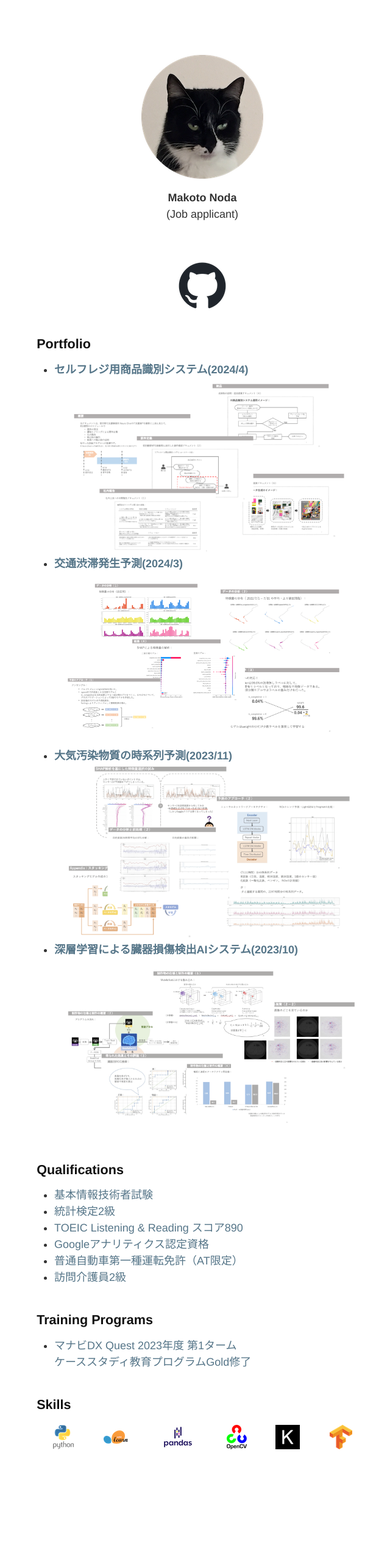
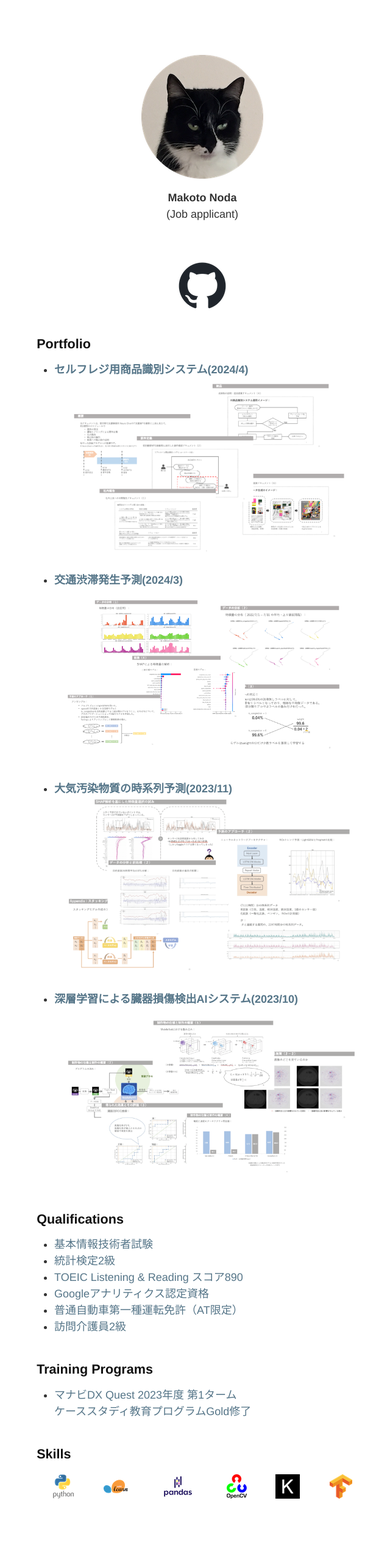
Before and after one commit to Makoto-Noda/Makoto-Noda.github.io, a Jekyll site: the page built from index.md, in a window 1280 px wide. Shown: the whole page at 61% size, without its empty margins (308-948 px from the left). Built offline with Jekyll 4.4.1, drawn with Linux system fonts in a browser that asks for light colours; before the commit the page ends 2470 px from its top, so only the background shows below that.

Commit message:
20240702

```diff
--- a/index.md
+++ b/index.md
@@ -15,11 +15,11 @@ layout: default
 
 ## Portfolio
 - **[セルフレジ用商品識別システム(2024/4)](https://github.com/Makoto-Noda/YOLO/blob/main/デモインターン.pdf)**
-[![YOLO](assets/demointern.png)](https://github.com/Makoto-Noda/YOLO/blob/main/デモインターン.pdf)
+[![YOLO](assets/demointern.png)](https://github.com/Makoto-Noda/YOLO/blob/main/デモインターン.pdf)<br>
 - **[交通渋滞発生予測(2024/3)](https://github.com/Makoto-Noda/NEXCO/blob/main/渋滞発生予測.pdf)**
-[![NEXCO](assets/congestion.png)](https://github.com/Makoto-Noda/NEXCO/blob/main/渋滞発生予測.pdf)
+[![NEXCO](assets/congestion.png)](https://github.com/Makoto-Noda/NEXCO/blob/main/渋滞発生予測.pdf)<br>
 - **[大気汚染物質の時系列予測(2023/11)](https://github.com/Makoto-Noda/TPL0721/blob/main/(発表資料)大気汚染物質予測.pdf)**
-[![TPL0721](assets/tpl.png)](https://github.com/Makoto-Noda/TPL0721/blob/main/(発表資料)大気汚染物質予測.pdf)
+[![TPL0721](assets/tpl.png)](https://github.com/Makoto-Noda/TPL0721/blob/main/(発表資料)大気汚染物質予測.pdf)<br>
 - **[深層学習による臓器損傷検出AIシステム(2023/10)](https://github.com/Makoto-Noda/RSNA2023/blob/main/(発表資料)臓器損傷検出.pdf)**
 [![RSNA2023](assets/rsna.png)](https://github.com/Makoto-Noda/RSNA2023/blob/main/(発表資料)臓器損傷検出.pdf)
 
```
